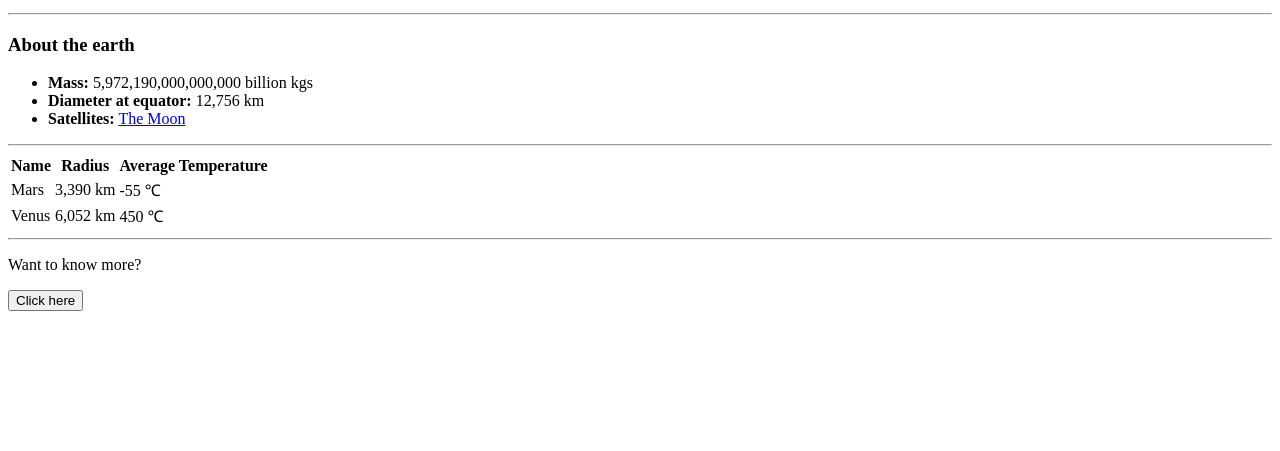
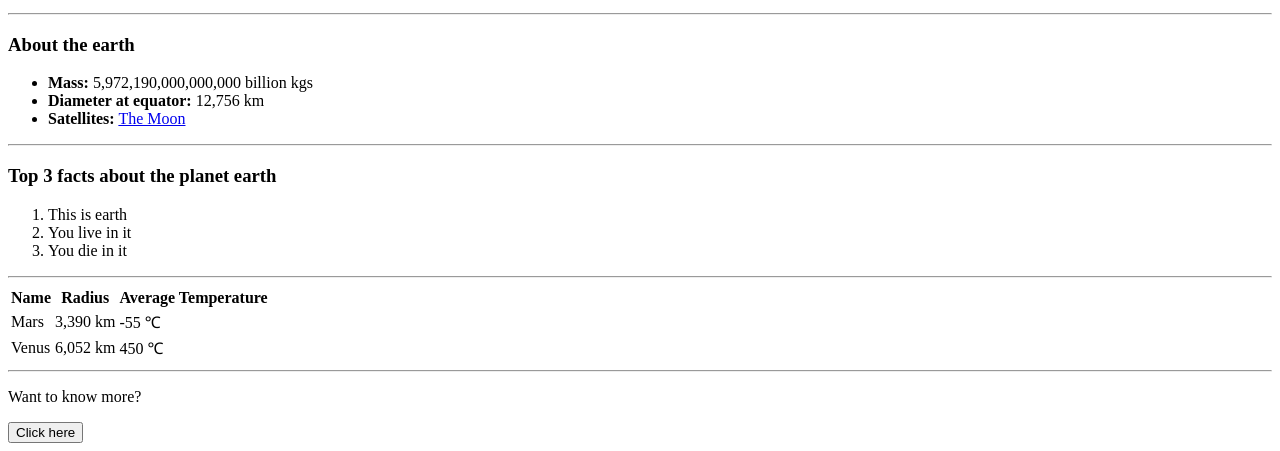
Before and after one commit to hasanfarhan33/HTML-Challenge-1, a plain HTML site: page index.html in a window 1280 px wide. Shown: the part 429-880 px from the top of the page. Before the commit the page ends 800 px from the top, so only its background shows below. Drawn offline with Linux system fonts and the light colour scheme.

Commit message:
Actual Final Commit

```diff
--- a/index.html
+++ b/index.html
@@ -19,6 +19,13 @@
         <li><strong>Diameter at equator:</strong> 12,756 km</li>
         <li><strong>Satellites:</strong> <a href="https://upload.wikimedia.org/wikipedia/commons/thumb/e/e1/FullMoon2010.jpg/1200px-FullMoon2010.jpg">The Moon</a></li>
     </ul>
+    <hr>
+    <h3>Top 3 facts about the planet earth</h3>
+    <ol>
+        <li>This is earth</li>
+        <li>You live in it</li>
+        <li>You die in it</li>
+    </ol>
     <hr>
     <table>
         <tr>
```
